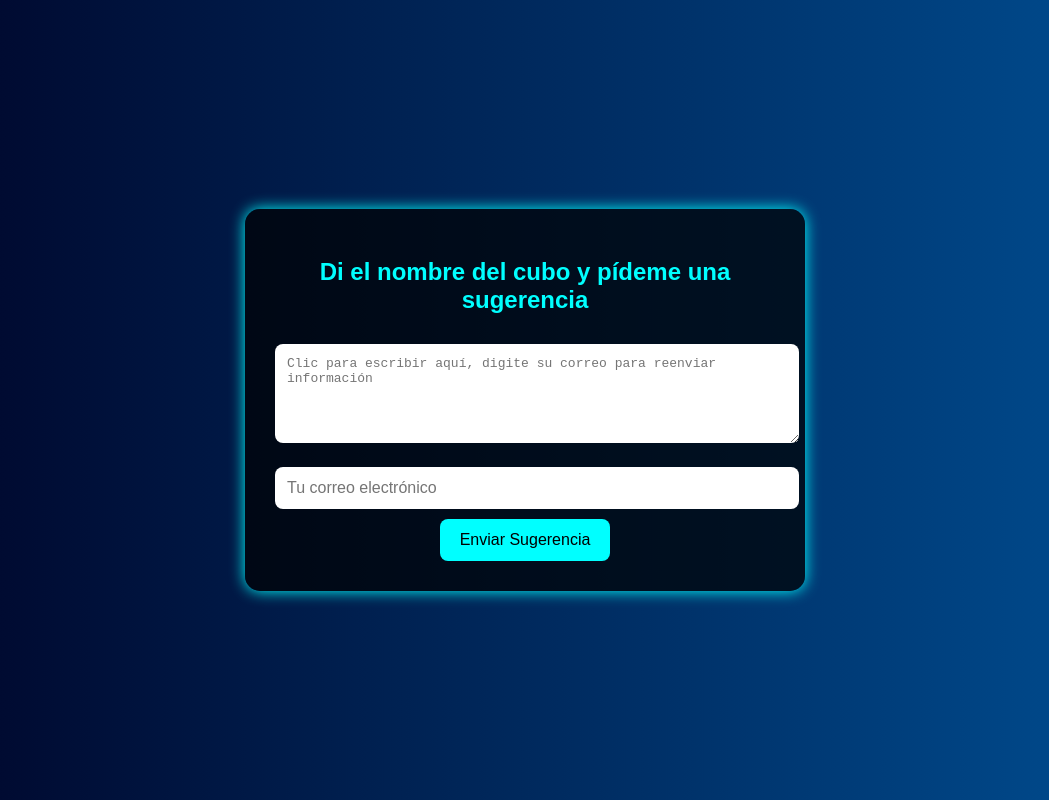
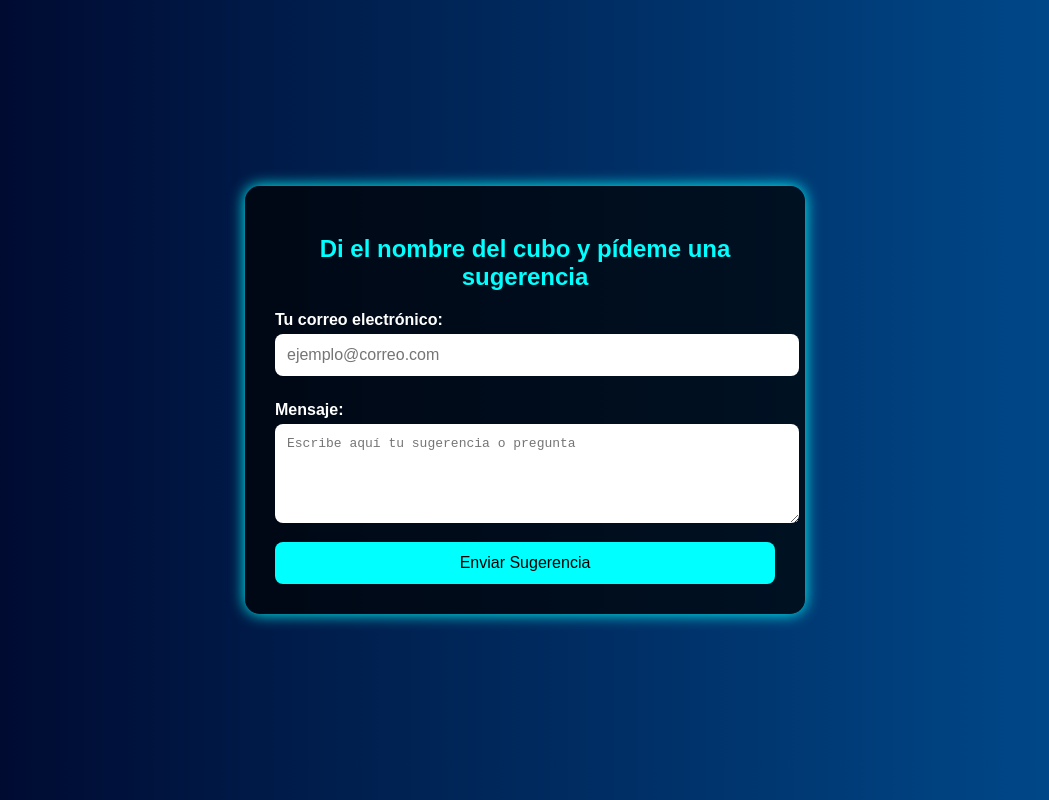
Before and after one commit to oficcialpage/sebascubos, a plain HTML site: page sugerencias.html in a window 1280 px wide. Shown: the whole page, without its empty margins (115-1164 px from the left). Drawn offline with Linux system fonts and the light colour scheme.

Commit message:
Update sugerencias.html

```diff
--- a/sugerencias.html
+++ b/sugerencias.html
@@ -16,7 +16,6 @@
       align-items: center;
       height: 100vh;
     }
-
     .form-box {
       background-color: rgba(0, 0, 0, 0.7);
       padding: 30px;
@@ -26,21 +25,25 @@
       width: 90%;
       text-align: center;
     }
-
     h2 {
       margin-bottom: 20px;
       color: #00ffff;
     }
-
+    form label {
+      display: block;
+      margin: 10px 0 5px;
+      font-weight: bold;
+      text-align: left;
+    }
     form input, form textarea {
       width: 100%;
       padding: 12px;
-      margin: 10px 0;
+      margin-bottom: 15px;
       border-radius: 8px;
       border: none;
       font-size: 1em;
+      resize: vertical;
     }
-
     form button {
       background-color: #00ffff;
       color: black;
@@ -50,8 +53,8 @@
       border-radius: 8px;
       cursor: pointer;
       transition: background-color 0.3s ease;
+      width: 100%;
     }
-
     form button:hover {
       background-color: #00cccc;
     }
@@ -60,9 +63,13 @@
 <body>
   <div class="form-box">
     <h2>Di el nombre del cubo y pídeme una sugerencia</h2>
-    <form action="https://formspree.io/f/xnnvbgyv" method="POST">
-      <textarea name="mensaje" rows="5" placeholder="Clic para escribir aquí, digite su correo para reenviar información" required></textarea>
-      <input type="email" name="email" placeholder="Tu correo electrónico" required>
+    <form action="https://formspree.io/f/mzzgajqw" method="POST">
+      <label for="email">Tu correo electrónico:</label>
+      <input type="email" id="email" name="email" placeholder="ejemplo@correo.com" required>
+
+      <label for="message">Mensaje:</label>
+      <textarea id="message" name="message" rows="5" placeholder="Escribe aquí tu sugerencia o pregunta" required></textarea>
+
       <button type="submit">Enviar Sugerencia</button>
     </form>
   </div>
```
